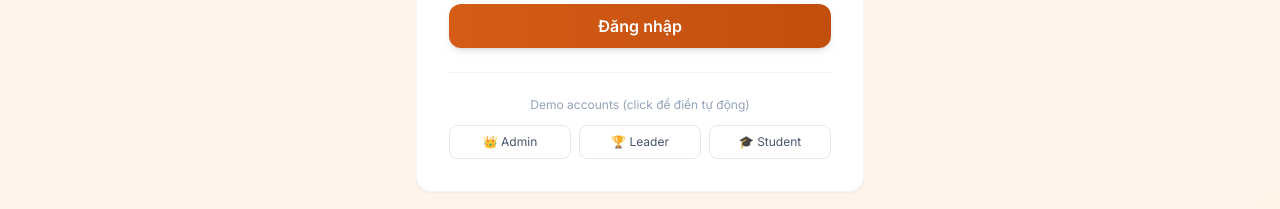
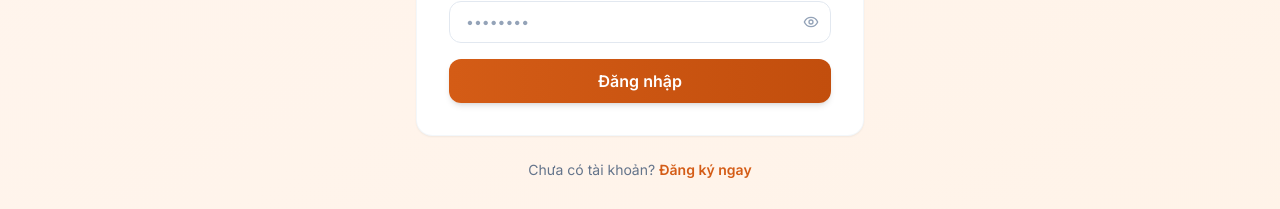
Before and after one commit to namth1793/anh_thu_web_clb, a React (Vite) app in the folder frontend/: page /login in a window 1280 px wide. Shown: the part 457-666 px from the top of the page. Built offline with nearby package versions, Linux system fonts and the light colour scheme; no server answers.

Commit message:
update ui

```diff
--- a/frontend/src/pages/Login.jsx
+++ b/frontend/src/pages/Login.jsx
@@ -61,26 +61,6 @@ export default function Login() {
               {loading ? 'Đang đăng nhập...' : 'Đăng nhập'}
             </button>
           </form>
-
-          {/* Quick demo logins */}
-          <div className="mt-6 pt-6 border-t border-slate-100">
-            <p className="text-xs text-slate-400 text-center mb-3">Demo accounts (click để điền tự động)</p>
-            <div className="grid grid-cols-3 gap-2">
-              {[
-                { label: '👑 Admin', email: 'admin@fpt.edu.vn', pass: 'admin123' },
-                { label: '🏆 Leader', email: 'khoi.nm@fpt.edu.vn', pass: 'leader123' },
-                { label: '🎓 Student', email: 'anh.ph@fpt.edu.vn', pass: 'user123' },
-              ].map((d) => (
-                <button
-                  key={d.email}
-                  onClick={() => quickLogin(d.email, d.pass)}
-                  className="text-xs border border-slate-200 rounded-lg px-2 py-2 hover:bg-indigo-50 hover:border-indigo-300 transition-colors text-slate-600 text-center"
-                >
-                  {d.label}
-                </button>
-              ))}
-            </div>
-          </div>
         </div>
 
         <p className="text-center text-sm text-slate-500 mt-6">
```
